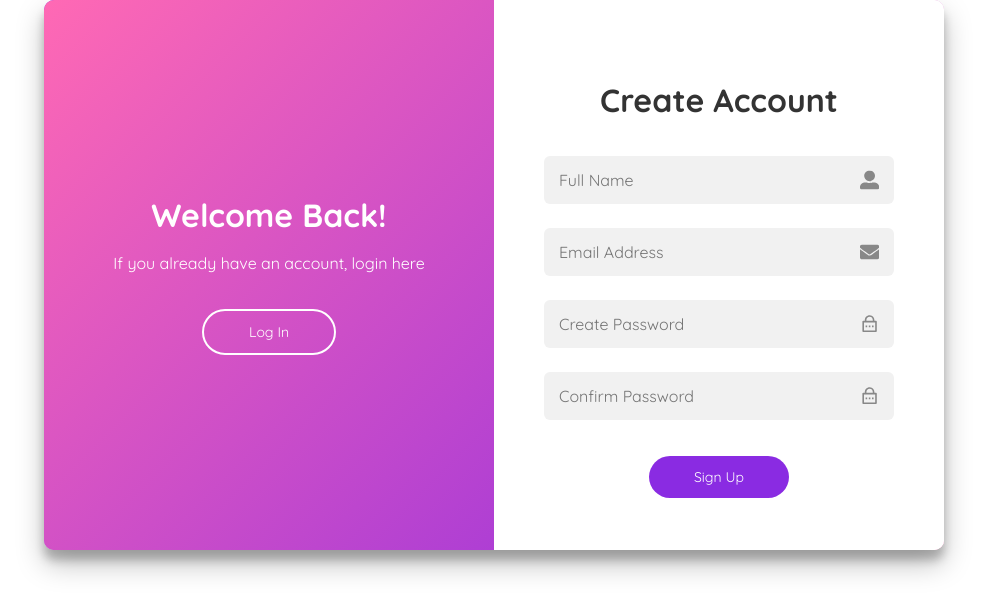
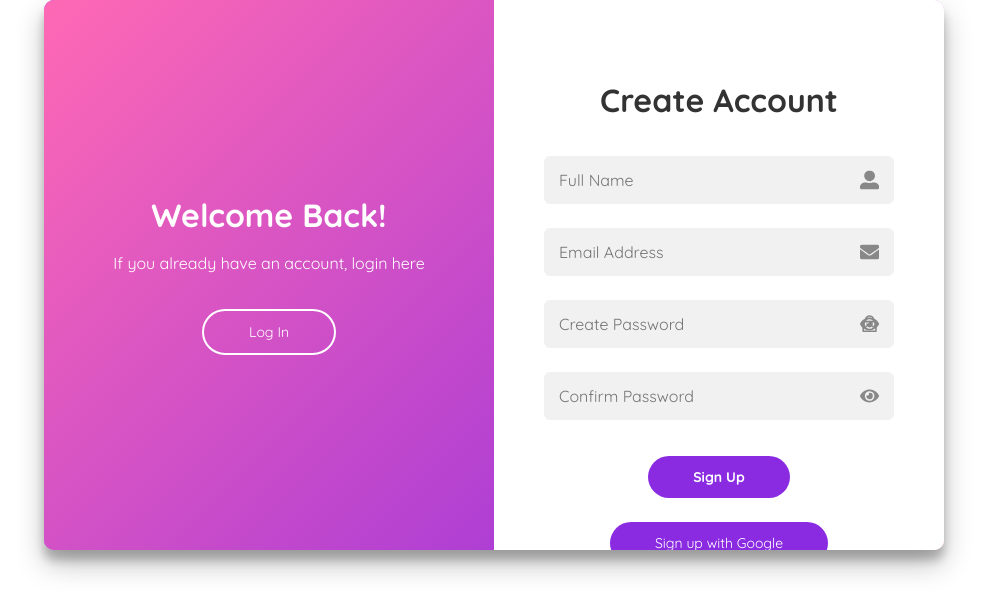
Before and after one commit to Bliss109/EduSister, a React (Vite) app in the folder edusister/: page /loginsignup in a window 1280 px wide. Both pictures are taken after a click on the button "Sign Up". Shown: the top 614 px of the page, without its empty margins (146-1133 px from the left). Built offline with nearby package versions, Linux system fonts and the light colour scheme; no server answers.

Commit message:
🔥 Integrated Firebase Auth (client & admin), secure backend sync, protected routes

```diff
--- /dev/null
+++ b/edusister/ProtectedRoute.jsx
@@ -0,0 +1,17 @@
+import React from "react";
+import { Navigate } from "react-router-dom";
+import { useAuth } from "./src/context/authContext";
+
+const ProtectedRoute = ({ children }) => {
+  const { currentUser, loading } = useAuth();
+
+  if (loading) return <div>Loading...</div>;
+
+  if (!currentUser) {
+    return <Navigate to="/loginsignup" replace />;
+  }
+
+  return children;
+};
+
+export default ProtectedRoute;
--- a/edusister/src/App.jsx
+++ b/edusister/src/App.jsx
@@ -4,19 +4,33 @@ import { Routes, Route, useLocation } from 'react-router-dom';
 import Navbar from './components/Navbar/Navbar';
 import Home from './pages/Home';
 import LoginSignup from './pages/LoginSignup'
-
+import Dashboard from './pages/Dashboard';
+import ProtectedRoute from '../ProtectedRoute';
 
 const App = () => {
   const location = useLocation();
-  const hideNavbar = location.pathname === '/loginsignup' || location.pathname === '/loginsignup';
+  const path = location.pathname.toLowerCase();
+  const hideNavbar = path === '/loginsignup';
 
   return (
     <>
-       {!hideNavbar && <Navbar />}
+      {!hideNavbar && <Navbar />}
+
       <Routes>
         <Route path="/" element={<Home />} />
-        <Route path='/loginsignup' element={<LoginSignup />} />
 
+        {/* Public route */}
+        <Route path="/loginsignup" element={<LoginSignup />} />
+
+        {/* Protected route */}
+        <Route
+          path="/dashboard"
+          element={
+            <ProtectedRoute>
+              <Dashboard />
+            </ProtectedRoute>
+          }
+        />
       </Routes>
     </>
   );
--- /dev/null
+++ b/edusister/src/context/authContext/index.jsx
@@ -0,0 +1,57 @@
+import React, { useEffect, useContext, useState, createContext } from 'react';
+import { onAuthStateChanged } from 'firebase/auth';
+import { auth } from '../../firebase/firebase'; // adjust if needed
+import { db } from '../../firebase/firebase';
+import { doc, getDoc } from 'firebase/firestore';
+
+const AuthContext = createContext();
+
+export function useAuth() {
+  return useContext(AuthContext);
+}
+
+export function AuthProvider({ children }) {
+  const [currentUser, setCurrentUser] = useState(null);
+  const [userData, setUserData] = useState(null);
+  const [loading, setLoading] = useState(true);
+
+  useEffect(() => {
+    const unsubscribe = onAuthStateChanged(auth, async (user) => {
+      if (user) {
+        setCurrentUser(user);
+
+        try {
+          const userDoc = await getDoc(doc(db, 'users', user.uid));
+          if (userDoc.exists()) {
+            setUserData(userDoc.data());
+          } else {
+            console.warn('⚠️ No userData found for', user.uid);
+            setUserData(null);
+          }
+        } catch (err) {
+          console.error('❌ Failed to fetch userData:', err);
+          setUserData(null);
+        }
+      } else {
+        setCurrentUser(null);
+        setUserData(null);
+      }
+
+      setLoading(false);
+    });
+
+    return () => unsubscribe();
+  }, []);
+
+  const value = {
+    currentUser,
+    userData,
+    loading,
+  };
+
+  return (
+    <AuthContext.Provider value={value}>
+      {!loading && children}
+    </AuthContext.Provider>
+  );
+}
--- /dev/null
+++ b/edusister/src/firebase/auth.js
@@ -0,0 +1,42 @@
+// src/firebase/auth.js
+import {
+  createUserWithEmailAndPassword,
+  GoogleAuthProvider,
+  sendPasswordResetEmail,
+  signInWithPopup,
+  updatePassword,
+  signOut,
+  sendEmailVerification,
+  signInWithEmailAndPassword
+} from "firebase/auth";
+import { auth } from "./firebase";
+
+export const doCreateUserWithEmailAndPassword = (email, password) => {
+  return createUserWithEmailAndPassword(auth, email, password);
+};
+
+export const doSignInWithGoogle = async () => {
+  const provider = new GoogleAuthProvider();
+  return await signInWithPopup(auth, provider);
+};
+export const doSignInWithEmailAndPassword = (email, password) => {
+  return signInWithEmailAndPassword(auth, email, password);
+};
+
+export const doSignOut = () => {
+  return signOut(auth);
+};
+
+export const doPasswordReset = (email) => {
+  return sendPasswordResetEmail(auth, email);
+};
+
+export const doPasswordChange = (password) => {
+  return updatePassword(auth.currentUser, password);
+};
+
+export const doSendEmailVerification = () => {
+  return sendEmailVerification(auth.currentUser, {
+    url: `${window.location.origin}/home`,
+  });
+};
--- a/edusister/src/main.jsx
+++ b/edusister/src/main.jsx
@@ -1,12 +1,15 @@
 import React from 'react';
 import ReactDOM from 'react-dom/client';
 import { BrowserRouter } from 'react-router-dom';
+import { AuthProvider } from './context/authContext';
 import App from './App';
 
 ReactDOM.createRoot(document.getElementById('root')).render(
   <React.StrictMode>
     <BrowserRouter>
-      <App />
+      <AuthProvider>
+        <App />
+      </AuthProvider>
     </BrowserRouter>
   </React.StrictMode>
 );
--- /dev/null
+++ b/edusister/src/pages/Dashboard.jsx
@@ -0,0 +1,11 @@
+import React from 'react'
+
+const Dashboard = () => {
+  return (
+    <div>
+      Testing
+    </div>
+  )
+}
+
+export default Dashboard
--- a/edusister/src/pages/LoginSignup.jsx
+++ b/edusister/src/pages/LoginSignup.jsx
@@ -1,288 +1,214 @@
-import React, { useState } from 'react';
-import { Link } from 'react-router-dom';
+import React, { useState, useEffect } from 'react';
+import { Link, useNavigate } from 'react-router-dom';
 import { GrUserFemale } from "react-icons/gr";
 import { RiLockPasswordLine } from "react-icons/ri";
-import { FaEnvelope, FaUserAlt } from "react-icons/fa";
-import {auth, db} from '../firebase';
-import { signOut } from 'firebase/auth';
-import { createUserWithEmailAndPassword, signInWithEmailAndPassword } from 'firebase/auth';
-import { addDoc, collection } from 'firebase/firestore';
-import { useEffect } from 'react';
+import { FaEnvelope, FaUserAlt, FaEye, FaEyeSlash } from "react-icons/fa";
+import { useAuth } from '../context/authContext';
+import {
+  doCreateUserWithEmailAndPassword,
+  doSignInWithEmailAndPassword,
+  doSignInWithGoogle
+} from '../firebase/auth';
+import { db } from '../firebase/firebase';
+import { doc, setDoc, serverTimestamp, getDoc } from 'firebase/firestore';
+import { getFriendlyFirebaseError } from '../utils/firebaseErrors';
 
 const API_BASE_URL = import.meta.env.VITE_REACT_APP_API_BASE_URL || 'http://localhost:5001/api';
 
 const LoginSignup = () => {
-  const [currentUser, setCurrentUser] = useState(null);
   const [isSignUp, setIsSignUp] = useState(false);
+  const [error, setError] = useState('');
+  const navigate = useNavigate();
+  const { currentUser, loading } = useAuth();
 
-  const [loginFormData, setLoginFormData] = useState({email: '', password: ''});
-  const [loginError, setLoginError] = useState('');
-  const [loginSuccess, setLoginSuccess] = useState('');
+  const [email, setEmail] = useState('');
+  const [password, setPassword] = useState('');
+  const [fullName, setFullName] = useState('');
+  const [confirmPassword, setConfirmPassword] = useState('');
 
-  const [signupFormData, setSignupFormData] = useState({fullName: '', email: '', password: '', confirmPassword: ''});
-  const [signupError, setSignupError] = useState('');
-  const [signupSuccess, setSignupSuccess] = useState('');
-
-  const usersRef = collection(db, 'users');
+  const [showPassword, setShowPassword] = useState(false);
+  const [showConfirmPassword, setShowConfirmPassword] = useState(false);
+  const [showLoginPassword, setShowLoginPassword] = useState(false);
 
   useEffect(() => {
-    const unsubscribe = auth.onAuthStateChanged(user => {
-      if (user) {
-        setCurrentUser(user);
-        // Optionally, fetch user info or set up app-specific session here
-      } else {
-        setCurrentUser(null);
+    if (!loading && currentUser) {
+      navigate('/dashboard');
     }
+  }, [currentUser, loading, navigate]);
+
+  const handleSignup = async (e) => {
+    e.preventDefault();
+    setError('');
+    if (password !== confirmPassword) {
+      return setError("Passwords do not match");
+    }
+
+    try {
+      const userCred = await doCreateUserWithEmailAndPassword(email, password);
+      const user = userCred.user;
+      const idToken = await user.getIdToken();
+
+      // call backend to store user profile
+      const response = await fetch(`${API_BASE_URL}/signup`, {
+        method: 'POST',
+        headers: {
+          'Content-Type': 'application/json',
+          'Authorization': `Bearer ${idToken}`
+        },
+        body: JSON.stringify({ fullName })
       });
-    return () => unsubscribe();
-  }, []);
 
-  // Handle Logout
-  const handleLogout = async () => {
-    try {
-      await signOut(auth);
-      // Optionally, call backend to revoke refresh tokens
-      const idToken = await auth.currentUser?.getIdToken();
-      if (idToken) {
-        await fetch(`${API_BASE_URL}/logout`, {
-          method: 'POST',
-          headers: { 'Content-Type': 'application/json' },
-          body: JSON.stringify({ idToken }),
+      const data = await response.json();
+      if (!response.ok) throw new Error(data.message);
+
+      // Store extra defaults in client Firestore if needed
+      await setDoc(doc(db, "users", user.uid), {
+        ...defaultUserProfile,
+        uid: user.uid,
+        name: fullName,
+        email: user.email,
+        roles: ['student'],
+        createdAt: serverTimestamp(),
+        updatedAt: serverTimestamp()
       });
-      }
-    } catch (error) {
-      console.error('Error during logout:', error);
+
+      navigate("/dashboard");
+    } catch (err) {
+      console.error('Signup error:', err);
+      setError(getFriendlyFirebaseError(err.code || err.message));
     }
   };
 
-  const handleLoginChange = (e) => {
-    const {name, value} = e.target;
-    setLoginFormData({...loginFormData, [name]: value});
-  };
+  const handleLogin = async (e) => {
+    e.preventDefault();
+    setError('');
+    try {
+      const userCred = await doSignInWithEmailAndPassword(email, password);
+      const user = userCred.user;
+      const idToken = await user.getIdToken();
 
-  const handleLoginSubmit = async (e) => {
-    e.preventDefault();
-    console.log('Login form submitted:');
-    console.log('Atempting to login with email:', loginFormData.email);
-    setLoginError('');
-    setLoginSuccess('');
-
-    try{
-    const userCredential = await signInWithEmailAndPassword(
-      auth, loginFormData.email, loginFormData.password);
-    const user = userCredential.user;
-    const idToken = await user.getIdToken();
       const response = await fetch(`${API_BASE_URL}/login`, {
         method: 'POST',
         headers: {
           'Content-Type': 'application/json',
-        'Authorization': `Bearer ${idToken}`,
+          'Authorization': `Bearer ${idToken}`
         },
-      body: JSON.stringify({ idToken }),
+        body: JSON.stringify({ idToken })
       });
 
       const data = await response.json();
+      if (!response.ok) throw new Error(data.message);
 
-    if (!response.ok) {
-      throw new Error(data.message || 'Login failed');
-    }
-    // await addDoc(usersRef, {
-    //   email: user.email,
-    //   uid: user.uid,
-    //   loginTime: new Date(), });
-
-    console.log('User logged in:', user);
-    setLoginSuccess('Login successful!');
-    // future ref: add navigation
-    }
-    catch (error) {
-      console.error('Login error:', error);
-      if(error.code){
-        switch (error.code) {
-          case 'auth/user-not-found':
-            setLoginError('No user found with this email.');
-            break;
-          case 'auth/wrong-password':
-            setLoginError('Incorrect password. Please try again.');
-            break;
-          case 'auth/invalid-email':
-            setLoginError('Invalid email format. Please enter a valid email.');
-            break;
-          case 'auth/network-request-failed':
-            setLoginError('Network error. Please check your internet connection.');
-            break;
-          case 'auth/too-many-requests':
-            setLoginError('Too many login attempts. Please try again later.');
-            break;
-          case 'FirebaseError':
-            setLoginError('Database permissiondenied.');
-            break;
-          default:
-            setLoginError(`Login failed: ${error.message}`);
-            break;
-        }
-      }
-      else{
-        setLoginError(`Login failed: ${error.message}`);
-      }
+      navigate("/dashboard");
+    } catch (err) {
+      console.error('Login error:', err);
+      setError(getFriendlyFirebaseError(err.code || err.message));
     }
   };
 
-  const handleSignupChange = (e) => {
-    const {name, value} = e.target;
-    setSignupFormData({...signupFormData, [name]: value});
-  };
+  const handleGoogleSignIn = async () => {
+    setError('');
+    try {
+      const userCred = await doSignInWithGoogle();
+      const user = userCred.user;
+      const idToken = await user.getIdToken();
 
-  const handleSignupSubmit = async (e) => {
-    e.preventDefault();
-    console.log('Signup form submitted:');
-    console.log('Attempting to sign up with email:', signupFormData.email);
-    setSignupError('');
-    setSignupSuccess('');
-
-    if (signupFormData.password !== signupFormData.confirmPassword) {
-      setSignupError('Passwords do not match.');
-      return;
+      // Check if user doc exists
+      const userRef = doc(db, "users", user.uid);
+      const snap = await getDoc(userRef);
+      if (!snap.exists()) {
+        await setDoc(userRef, {
+          ...defaultUserProfile,
+          uid: user.uid,
+          name: user.displayName || "Google User",
+          email: user.email,
+          roles: ['student'],
+          createdAt: serverTimestamp(),
+          updatedAt: serverTimestamp()
+        });
       }
 
-    try {
-      const userCredential = await createUserWithEmailAndPassword(
-        auth, signupFormData.email, signupFormData.password);
-      const user = userCredential.user;
-
-      await addDoc(usersRef, {
-        fullName: signupFormData.fullName,
-        email: user.email,
-        uid: user.uid,
-        signupTime: new Date(),
-      });
-
-      const response = await fetch(`${API_BASE_URL}/signup`, {
+      // Send to backend for login session creation
+      await fetch(`${API_BASE_URL}/login`, {
         method: 'POST',
         headers: {
           'Content-Type': 'application/json',
+          'Authorization': `Bearer ${idToken}`
         },
-        body: JSON.stringify({
-          email: signupFormData.email,
-          password: signupFormData.password,
-          fullName: signupFormData.fullName,
-        })
+        body: JSON.stringify({ idToken })
       });
-      const data = await response.json();
 
-      if (!response.ok) {
-        throw new Error(data.message || 'Signup failed');
-      }
-
-      console.log('User signed up:', user);
-      console.log('Signup backend response:', data);
-      setSignupSuccess('Signup successful! You can now log in.');
-      setSignupFormData({fullName: '', email: '', password: '', confirmPassword: ''});
-      setIsSignUp(false);
-    }
-    catch (error) {
-      console.error('Signup error:', error);
-      if(error.code){
-        switch (error.code) {
-          case 'auth/email-already-in-use':
-            setSignupError('This email is already registered.');
-            break;
-          case 'auth/invalid-email':
-            setSignupError('Invalid email format. Please enter a valid email.');
-            break;
-          case 'auth/weak-password':
-            setSignupError('Password should be at least 6 characters long.');
-            break;
-          case 'auth/network-request-failed':
-            setSignupError('Network error. Please check your internet connection.');
-            break;
-          case 'DatabaseError':
-            setSignupError('Database permission denied.');
-            break;
-          default:
-            setSignupError(`Signup failed: ${error.message}`);
-            break;
-        }
-      }
-      else{
-        setSignupError(`Signup failed: ${error.message}`);
-      }
+      navigate("/dashboard");
+    } catch (err) {
+      console.error('Google sign-in error:', err);
+      setError(getFriendlyFirebaseError(err.code || err.message));
     }
   };
 
   return (
     <div className={`auth-layout ${isSignUp ? 'auth-shift-panel' : ''}`}>
-      {currentUser ? (
-        <div className="auth-panel auth-panel-login" style={{ zIndex: 2, position: 'relative' }}>
-        <div style={{ textAlign: 'center', padding: '200px'}}>
-          <h1>Welcome!</h1>
-          <p className="user-display-text" style={{ fontSize: '1.2em', marginBottom: '20px'}}>
-            {currentUser.displayName ? `Welcome, ${currentUser.displayName}!` : `Welcome, ${currentUser.email}!`}
-          </p>
-          <button className="auth-btn-secondary" onClick={handleLogout} style={{ width: 'auto', padding: '10px 30px' }}>
-            Log Out
-          </button>
-        </div>
-      </div>
-      ) : (
-        <>
-          {/* Sign Up Form */}
+      {/* Sign Up */}
       <div className="auth-panel auth-panel-signup">
-        <form onSubmit={handleSignupSubmit}>
+        <form onSubmit={handleSignup}>
           <h1>Create Account</h1>
 
           <div className="auth-input">
-            <input type="text" placeholder="Full Name" name="fullName" value={signupFormData.fullName} onChange={handleSignupChange} required />
+            <input type="text" placeholder="Full Name" required value={fullName} onChange={(e) => setFullName(e.target.value)} />
             <FaUserAlt />
           </div>
 
           <div className="auth-input">
-            <input type="email" placeholder="Email Address" name="email" value={signupFormData.email} onChange={handleSignupChange} required />
+            <input type="email" placeholder="Email Address" required value={email} onChange={(e) => setEmail(e.target.value)} />
             <FaEnvelope />
           </div>
 
           <div className="auth-input">
-            <input type="password" placeholder="Create Password" name="password" value={signupFormData.password} onChange={handleSignupChange}required />
+            <input type={showPassword ? 'text' : 'password'} placeholder="Create Password" required value={password} onChange={(e) => setPassword(e.target.value)} />
             <RiLockPasswordLine />
+            <span className="toggle-password" onClick={() => setShowPassword(!showPassword)}>{showPassword ? <FaEyeSlash /> : <FaEye />}</span>
           </div>
 
           <div className="auth-input">
-            <input type="password" placeholder="Confirm Password" name="confirmPassword" value={signupFormData.confirmPassword} onChange={handleSignupChange}required />
-            <RiLockPasswordLine />
+            <input type={showConfirmPassword ? 'text' : 'password'} placeholder="Confirm Password" required value={confirmPassword} onChange={(e) => setConfirmPassword(e.target.value)} />
+            <span className="toggle-password" onClick={() => setShowConfirmPassword(!showConfirmPassword)}>{showConfirmPassword ? <FaEyeSlash /> : <FaEye />}</span>
           </div>
 
-          <button type="submit">Sign Up</button>
-          {signupError && <p className="auth-error">{signupError}</p>}
-          {signupSuccess && <p className="auth-success">{signupSuccess}</p>}
+          {error && <p className="auth-error">{error}</p>}
+
+          <div className="auth-button-group">
+            <button type="submit" className="auth-btn">Sign Up</button>
+            <button type="button" className="google-btn" onClick={handleGoogleSignIn}>Sign up with Google</button>
+          </div>
         </form>
       </div>
 
-          {/* Login Form */}
+      {/* Log In */}
       <div className="auth-panel auth-panel-login">
-        <form onSubmit={handleLoginSubmit}>
+        <form onSubmit={handleLogin}>
           <h1>Sign In</h1>
 
           <div className="auth-input">
-            <input type="email" placeholder="Email Address" name="email" value={loginFormData.email} onChange={handleLoginChange} required />
+            <input type="email" placeholder="Email" required value={email} onChange={(e) => setEmail(e.target.value)} />
             <GrUserFemale />
           </div>
 
           <div className="auth-input">
-            <input type="password" placeholder="Password" name="password" value={loginFormData.password} onChange={handleLoginChange} required />
-            <RiLockPasswordLine />
+            <input type={showLoginPassword ? 'text' : 'password'} placeholder="Password" required value={password} onChange={(e) => setPassword(e.target.value)} />
+            <span className="toggle-password" onClick={() => setShowLoginPassword(!showLoginPassword)}>{showLoginPassword ? <FaEyeSlash /> : <FaEye />}</span>
+          </div>
+
+          {error && <p className="auth-error">{error}</p>}
+
+          <div className="auth-button-group">
+            <button type="submit">Log In</button>
+            <button type="button" className="google-btn" onClick={handleGoogleSignIn}>Sign in with Google</button>
           </div>
 
           <Link to="#" className="auth-forgot">Forgot your password?</Link>
-
-          <button type="submit">Log In</button>
-          {loginError && <p className="auth-error">{loginError}</p>}
-          {loginSuccess && <p className="auth-success">{loginSuccess}</p>}
         </form>
       </div>
-        </>
-      )}
 
-      {/* Overlay */}
+      {/* Overlay Panel */}
       <div className="auth-overlay-container">
         <div className="auth-overlay">
           <div className="auth-overlay-panel auth-overlay-left">
--- /dev/null
+++ b/edusister/src/utils/firebaseErrors.js
@@ -0,0 +1,19 @@
+// utils/firebaseErrors.js
+
+export const getFriendlyFirebaseError = (code) => {
+  const map = {
+    "auth/invalid-credential": "Invalid email or password.",
+    "auth/user-not-found": "No account found with this email.",
+    "auth/wrong-password": "Incorrect password. Please try again.",
+    "auth/email-already-in-use": "This email is already registered.",
+    "auth/invalid-email": "Please enter a valid email address.",
+    "auth/weak-password": "Password must be at least 6 characters.",
+    "auth/missing-password": "Please enter a password.",
+    "auth/popup-closed-by-user": "Google sign-in was cancelled.",
+    "auth/network-request-failed": "Network error. Check your connection.",
+    "auth/internal-error": "Something went wrong. Please try again.",
+    "auth/too-many-requests": "Too many attempts. Please wait and try again.",
+  };
+
+  return map[code] || "Authentication failed. Please try again.";
+};
```
Also changed, not shown: edusister/src/firebase/firebase.js (renamed from edusister/src/firebase.js), 1 other file (tests, documents, lock files or other folders). Lines whose indentation alone changed are shown as unchanged.
